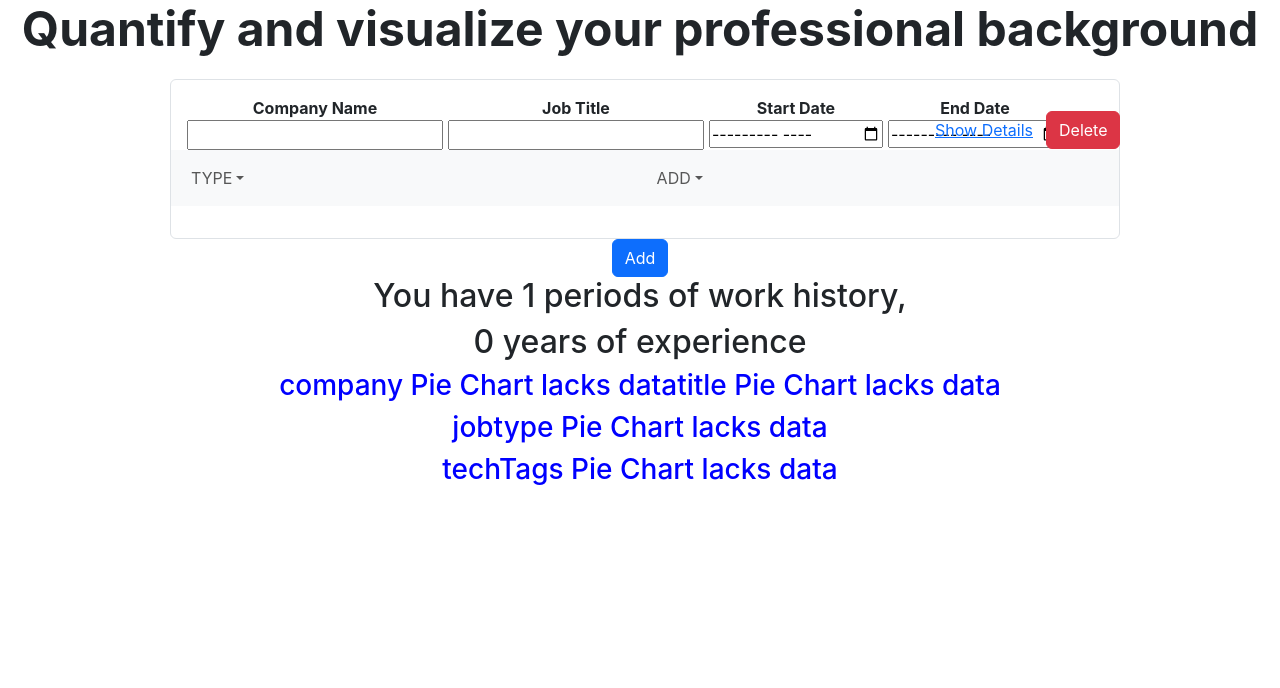
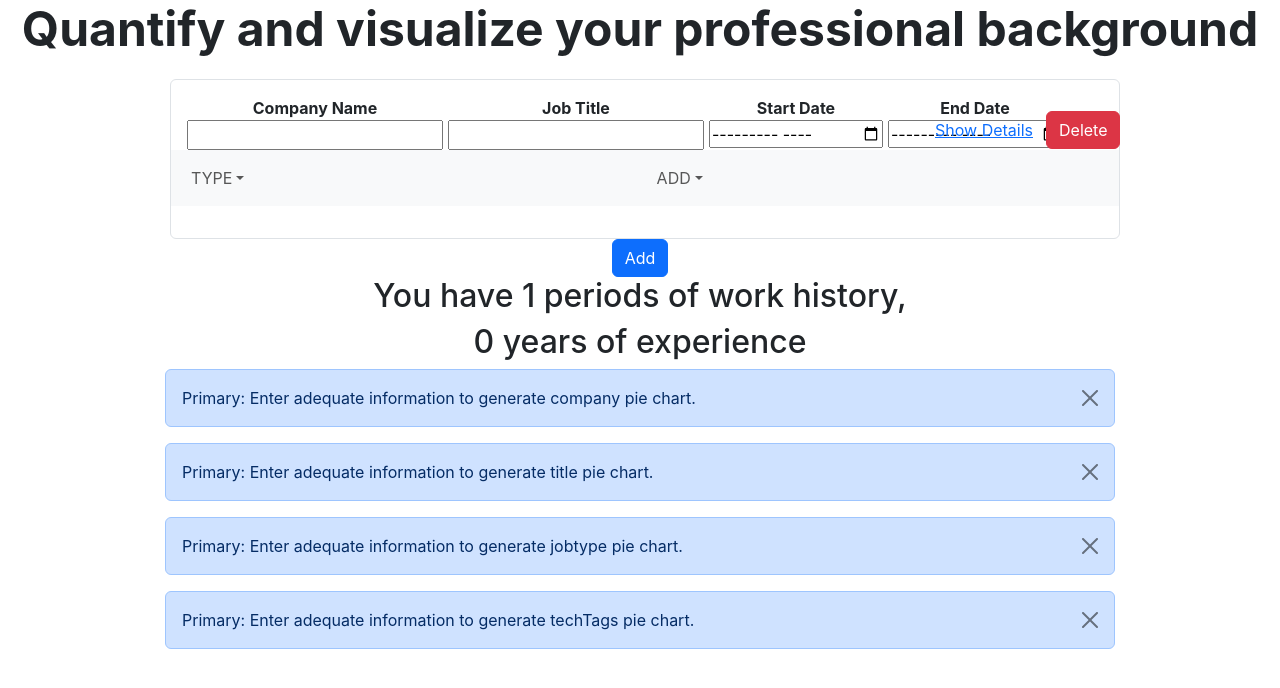
Before and after one commit to stevezkw1998/career-statistic, a React (Create React App) app: page / in a window 1280 px wide. Shown: the top 688 px of the page. Built offline with nearby package versions, Linux system fonts and the light colour scheme.

Commit message:
primary alert for pie chart

```diff
--- a/src/components/PieCharts.js
+++ b/src/components/PieCharts.js
@@ -1,5 +1,6 @@
 import Chart from "react-apexcharts";
 import "../styles/pieCharts.css";
+import { liveAlert } from "../js/alerts";
 import * as helpers from "../helpers";
 
 function PieCharts(props) {
@@ -45,9 +46,24 @@ function SinglePieChart(props) {
     });
   }
   if (Object.getOwnPropertyNames(labels).length === 0) {
+    // liveAlert(
+    //   `Primary: Enter adequate information to generate ${piechartType} pie chart.`,
+    //   "primary"
+    // );
     return (
       <div className="pie-chart-container" id="company-pie-chart-container">
-        <h3 style={{ color: "blue" }}>{piechartType} Pie Chart lacks data</h3>
+        <div class="alert alert-primary alert-dismissible" role="alert">
+          <div>
+            Primary: Enter adequate information to generate {piechartType} pie
+            chart.
+          </div>
+          <button
+            type="button"
+            class="btn-close"
+            data-bs-dismiss="alert"
+            aria-label="Close"
+          ></button>
+        </div>
       </div>
     );
   }
--- a/src/components/WorkExperience.js
+++ b/src/components/WorkExperience.js
@@ -249,6 +249,7 @@ function WorkExperienceItem(props) {
         </div>
       </div>
       <WorkItemDetail
+        key={targetId}
         targetId={targetId}
         allItems={allItems}
         setItems={setItems}
```
